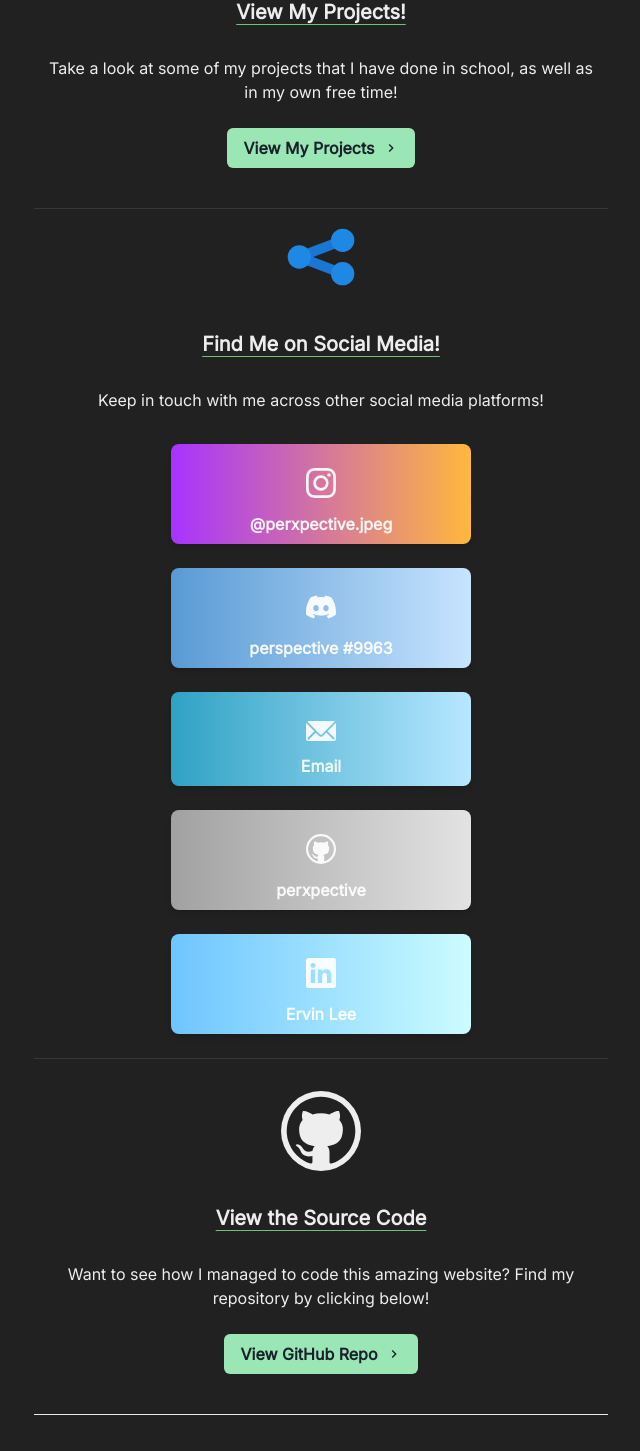
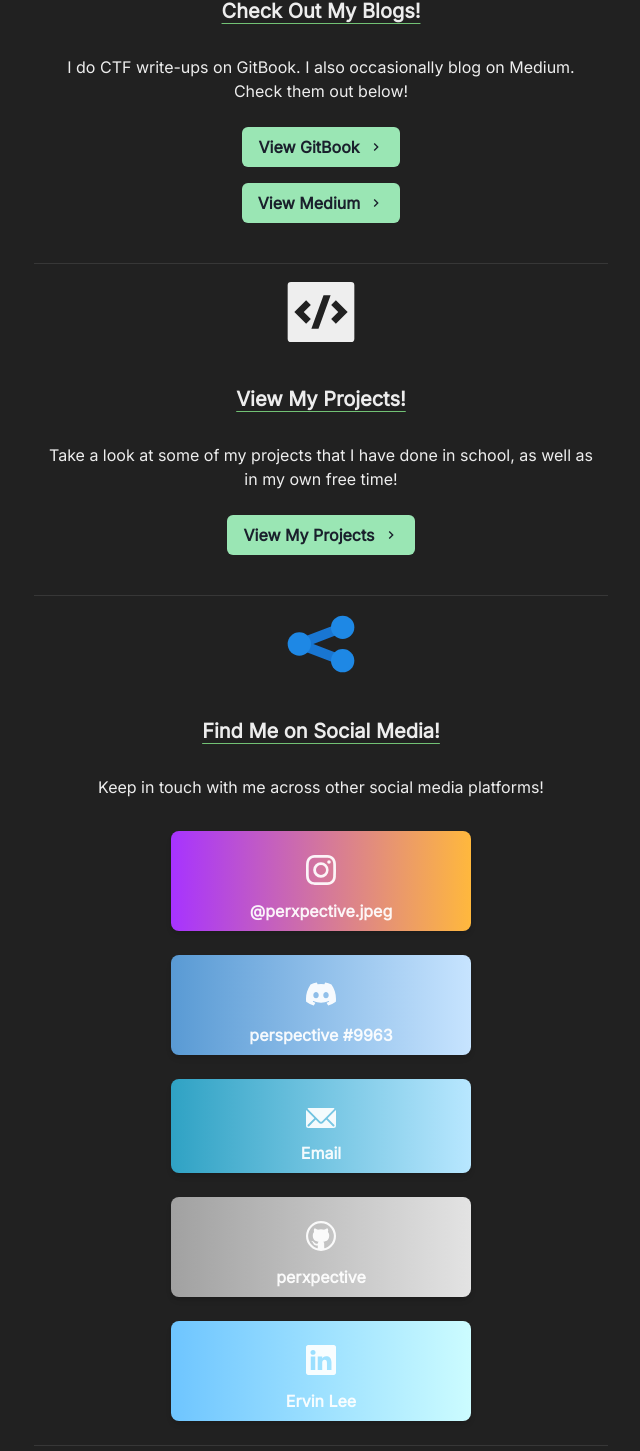
Before and after one commit to perxpective/perxpective-website, a Next.js app: page / in a window 1280 px wide. Shown: the part 1535-2986 px from the top of the page, without its empty margins (319-959 px from the left). Built offline with nearby package versions, Linux system fonts and the light colour scheme.

Commit message:
added new blog section

```diff
--- a/pages/index.js
+++ b/pages/index.js
@@ -19,6 +19,7 @@ import { ChevronRightIcon, EmailIcon } from '@chakra-ui/icons'
 import { RiCodeBoxFill } from 'react-icons/ri'
 import { BsDiscord, BsInstagram, BsLinkedin } from 'react-icons/bs'
 import { VscGithub } from 'react-icons/vsc'
+import { SiGitbook } from 'react-icons/si'
 
 import styles from '../styles/Home.module.css'
 
@@ -28,37 +29,62 @@ import Transitions from '../components/transition'
 export default function Home() {
   return (
     <Container align={"center"}>
-      <Box display={{ xl: 'flex' }} align="center">
+      <Box display={{ xl: "flex" }} align="center">
         <Box flexGrow={1}>
-          <Box flexShrink={0} mt={{base:4, md:0}} align="center">
-            <Img borderRadius="full" borderColor="#72c275" borderWidth={2} objectFit="cover" borderStyle="Solid" boxSize={150} src="/images/profilepic.png" alt="profile-pic-of-robot"/>
+          <Box flexShrink={0} mt={{ base: 4, md: 0 }} align="center">
+            <Img
+              borderRadius="full"
+              borderColor="#72c275"
+              borderWidth={2}
+              objectFit="cover"
+              borderStyle="Solid"
+              boxSize={150}
+              src="/images/profilepic.png"
+              alt="profile-pic-of-robot"
+            />
           </Box>
           <Transitions>
             <Heading as="h1" variant="Page-Title">
               Perspective
             </Heading>
-            <p>A portfolio website developed using <code>Next.js</code> and Chakra UI</p>
+            <p>
+              A portfolio website developed using <code>Next.js</code> and
+              Chakra UI
+            </p>
           </Transitions>
         </Box>
       </Box>
-      <br/>
-      <Divider/>
-      <br/>
-      <Box display={{xl:'flex'}}>
+      <br />
+      <Divider />
+      <br />
+      <Box display={{ xl: "flex" }}>
         <Section>
           <Heading as="h2" variant="section-title">
             Hello There!
           </Heading>
-          <p>My name is Ervin and I am an aspiring programmer with a passion for cybersecurity and all things tech!</p>
-          <p>I love coding and I am constantly upgrading my skills in programming.</p>
-          <p>My main principle in life is to treat everyone with respect no matter what their backgrounds are and I try my best to lend a helping hand or a listening ear to those who need it.</p>
-          <p>I love being a leader who takes responsibility, initiative and guides others to becoming a better person in life &#9829; </p>
+          <p>
+            My name is Ervin and I am an aspiring programmer with a passion for
+            cybersecurity and all things tech!
+          </p>
+          <p>
+            I love coding and I am constantly upgrading my skills in
+            programming.
+          </p>
+          <p>
+            My main principle in life is to treat everyone with respect no
+            matter what their backgrounds are and I try my best to lend a
+            helping hand or a listening ear to those who need it.
+          </p>
+          <p>
+            I love being a leader who takes responsibility, initiative and
+            guides others to becoming a better person in life &#9829;{" "}
+          </p>
         </Section>
       </Box>
 
       <Divider />
 
-      <Box display={{ xl:'flex'}} align="center">
+      <Box display={{ xl: "flex" }} align="center">
         <Section>
           <Heading as="h1" size="lg">
             <Icon as={FcInfo} boxSize={20} />
@@ -66,11 +92,14 @@ export default function Home() {
           <Heading as="h1" variant="section-title">
             Learn More About Me!
           </Heading>
-          <p>Find out more about my story, my passion and interests, and hopes for the future!</p>
+          <p>
+            Find out more about my story, my passion and interests, and hopes
+            for the future!
+          </p>
 
           <Box align="center" my={4}>
             <NextLink href="/bio">
-              <Button colorScheme="green" rightIcon={<ChevronRightIcon/>}>
+              <Button colorScheme="green" rightIcon={<ChevronRightIcon />}>
                 Go to About
               </Button>
             </NextLink>
@@ -80,7 +109,7 @@ export default function Home() {
 
       <Divider />
 
-      <Box display={{ xl:'flex' }} align="center">
+      <Box display={{ xl: "flex" }} align="center">
         <Section>
           <Heading as="h1" size="lg">
             <Icon as={FcIdea} boxSize={20} />
@@ -88,12 +117,44 @@ export default function Home() {
           <Heading as="h1" variant="section-title">
             View My Career!
           </Heading>
-          <p>Know more about my aspirations for the future and my past experiences of my career!</p>
+          <p>
+            Know more about my aspirations for the future and my past
+            experiences of my career!
+          </p>
 
           <Box align="center" my={4}>
             <NextLink href="/career">
-              <Button colorScheme="green" rightIcon={<ChevronRightIcon/>}>
+              <Button colorScheme="green" rightIcon={<ChevronRightIcon />}>
                 View Career
+              </Button>
+            </NextLink>
+          </Box>
+        </Section>
+      </Box>
+
+      <Box display={{ xl: "flex" }} align="center">
+        <Section>
+          <Heading as="h1" size="lg">
+            <Icon as={SiGitbook} boxSize={20} />
+          </Heading>
+          <Heading as="h1" variant="section-title">
+            Check Out My Blogs!
+          </Heading>
+          <p>
+            I do CTF write-ups on GitBook. I also occasionally blog on Medium.
+            Check them out below!
+          </p>
+          <Box align="center" my={4}>
+            <NextLink href="https://perxpectives.gitbook.io">
+              <Button colorScheme="green" rightIcon={<ChevronRightIcon />}>
+                View GitBook
+              </Button>
+            </NextLink>
+          </Box>
+          <Box align="center" my={4}>
+            <NextLink href="https://medium.com/@perxpectives">
+              <Button colorScheme="green" rightIcon={<ChevronRightIcon />}>
+                View Medium
               </Button>
             </NextLink>
           </Box>
@@ -102,7 +163,7 @@ export default function Home() {
 
       <Divider />
 
-      <Box display={{ xl: 'flex' }} align="center">
+      <Box display={{ xl: "flex" }} align="center">
         <Section>
           <Heading as="h1" size="lg">
             <Icon as={RiCodeBoxFill} boxSize={20} />
@@ -110,8 +171,10 @@ export default function Home() {
           <Heading as="h1" variant="section-title">
             View My Projects!
           </Heading>
-          <p>Take a look at some of my projects that I have done in school, as well as in my own free time!</p>
-
+          <p>
+            Take a look at some of my projects that I have done in school, as
+            well as in my own free time!
+          </p>
           <Box align="center" my={4}>
             <NextLink href="/projects">
               <Button colorScheme="green" rightIcon={<ChevronRightIcon />}>
@@ -124,7 +187,7 @@ export default function Home() {
 
       <Divider />
 
-      <Box display={{ xxl: 'flex' }} align="center">
+      <Box display={{ xxl: "flex" }} align="center">
         <Section>
           <Heading as="h1" size="lg">
             <Icon as={FcShare} boxSize={20} />
@@ -133,52 +196,107 @@ export default function Home() {
             Find Me on Social Media!
           </Heading>
           <p>Keep in touch with me across other social media platforms!</p>
-          <br/>
-          <a href="https://instagram.com/perxpective.jpeg" target="__blank" rel="noopener noreferrer">
-            <Box bgGradient='linear(to-r, #a733ff, #ffb83d)' boxShadow={"md"} borderRadius={"lg"} maxW={300}>
-              <br/>
+          <br />
+          <a
+            href="https://instagram.com/perxpective.jpeg"
+            target="__blank"
+            rel="noopener noreferrer"
+          >
+            <Box
+              bgGradient="linear(to-r, #a733ff, #ffb83d)"
+              boxShadow={"md"}
+              borderRadius={"lg"}
+              maxW={300}
+            >
+              <br />
               <Icon as={BsInstagram} boxSize={30} />
-              <p><strong>@perxpective.jpeg</strong></p>
-            </Box>
-          </a>
-          <br/>
-          <a href="https://discord.com" target="__blank" rel="noopener noreferrer">
-            <Box bgGradient='linear(to-r, #599ad4, #c7e4ff)' boxShadow={"md"} borderRadius={"lg"} maxW={300}>
-              <br/>
-              <Icon as={BsDiscord} boxSize={30} />
-              <p><strong>perspective #9963</strong></p>
-            </Box>
-          </a>
-          <br/>
-          <a href="mailto:ervinleequanjun@outlook.com?subject=Queries" target="__blank" rel="noopener noreferrer">
-            <Box bgGradient='linear(to-r, #2fa2c4, #b8e7ff)' boxShadow={"md"} borderRadius={"lg"} maxW={300}>
-              <br />
-              <Icon as={EmailIcon} boxSize={30} />
-              <p><strong>Email</strong></p>
+              <p>
+                <strong>@perxpective.jpeg</strong>
+              </p>
             </Box>
           </a>
           <br />
-          <a href="https://github.com/perxpective" target="__blank" rel="noopener noreferrer">
-            <Box bgGradient='linear(to-r, #a1a1a1, #e3e3e3)' boxShadow={"md"} borderRadius={"lg"} maxW={300}>
-              <br/>
-              <Icon as={VscGithub} boxSize={30} />
-              <p><strong>perxpective</strong></p>
+          <a
+            href="https://discord.com"
+            target="__blank"
+            rel="noopener noreferrer"
+          >
+            <Box
+              bgGradient="linear(to-r, #599ad4, #c7e4ff)"
+              boxShadow={"md"}
+              borderRadius={"lg"}
+              maxW={300}
+            >
+              <br />
+              <Icon as={BsDiscord} boxSize={30} />
+              <p>
+                <strong>perspective #9963</strong>
+              </p>
             </Box>
           </a>
           <br />
-          <a href="https://www.linkedin.com/in/ervin-lee-4571a7232/" target="__blank" rel="noopener noreferrer">
-            <Box bgGradient='linear(to-r, #6EC5FF, #CCFCFF)' boxShadow={"md"} borderRadius={"lg"} maxW={300}>
+          <a
+            href="mailto:ervinleequanjun@outlook.com?subject=Queries"
+            target="__blank"
+            rel="noopener noreferrer"
+          >
+            <Box
+              bgGradient="linear(to-r, #2fa2c4, #b8e7ff)"
+              boxShadow={"md"}
+              borderRadius={"lg"}
+              maxW={300}
+            >
+              <br />
+              <Icon as={EmailIcon} boxSize={30} />
+              <p>
+                <strong>Email</strong>
+              </p>
+            </Box>
+          </a>
+          <br />
+          <a
+            href="https://github.com/perxpective"
+            target="__blank"
+            rel="noopener noreferrer"
+          >
+            <Box
+              bgGradient="linear(to-r, #a1a1a1, #e3e3e3)"
+              boxShadow={"md"}
+              borderRadius={"lg"}
+              maxW={300}
+            >
+              <br />
+              <Icon as={VscGithub} boxSize={30} />
+              <p>
+                <strong>perxpective</strong>
+              </p>
+            </Box>
+          </a>
+          <br />
+          <a
+            href="https://www.linkedin.com/in/ervin-lee-4571a7232/"
+            target="__blank"
+            rel="noopener noreferrer"
+          >
+            <Box
+              bgGradient="linear(to-r, #6EC5FF, #CCFCFF)"
+              boxShadow={"md"}
+              borderRadius={"lg"}
+              maxW={300}
+            >
               <br />
               <Icon as={BsLinkedin} boxSize={30} />
-              <p><strong>Ervin Lee</strong></p>
+              <p>
+                <strong>Ervin Lee</strong>
+              </p>
             </Box>
           </a>
         </Section>
       </Box>
 
       <Divider />
-      <br/>
-      <Box display={{ xl: 'flex' }} align="center">
+      <br />
+      <Box display={{ xl: "flex" }} align="center">
         <Section>
           <Heading as="h1" size="lg">
             <Icon as={VscGithub} boxSize={20} />
@@ -186,9 +304,16 @@ export default function Home() {
           <Heading as="h2" variant="section-title">
             View the Source Code
           </Heading>
-          <p>Want to see how I managed to code this amazing website? Find my repository by clicking below!</p>
+          <p>
+            Want to see how I managed to code this amazing website? Find my
+            repository by clicking below!
+          </p>
           <Box align="center" my={4}>
-            <a href="https://github.com/perxpective/perspective" target="_blank" rel="noopener noreferrer">
+            <a
+              href="https://github.com/perxpective/perspective"
+              target="_blank"
+              rel="noopener noreferrer"
+            >
               <Button colorScheme="green" rightIcon={<ChevronRightIcon />}>
                 View GitHub Repo
               </Button>
@@ -196,18 +321,19 @@ export default function Home() {
           </Box>
         </Section>
       </Box>
+
       <footer className={styles.footer}>
         <a
           href="https://vercel.com?utm_source=create-next-app&utm_medium=default-template&utm_campaign=create-next-app"
           target="_blank"
           rel="noopener noreferrer"
         >
-          Powered by{' '}
+          Powered by{" "}
           <span className={styles.logo}>
             <Image src="/vercel.svg" alt="Vercel Logo" width={72} height={16} />
           </span>
         </a>
       </footer>
     </Container>
-  )
+  );
 }
```
